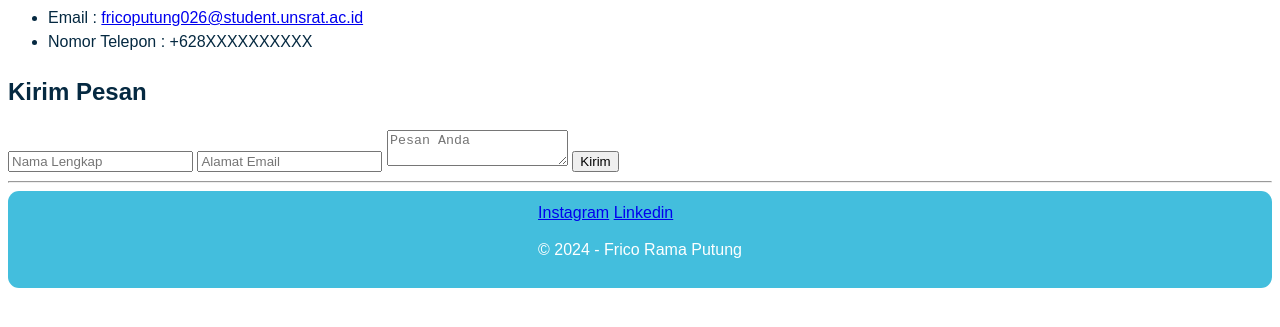
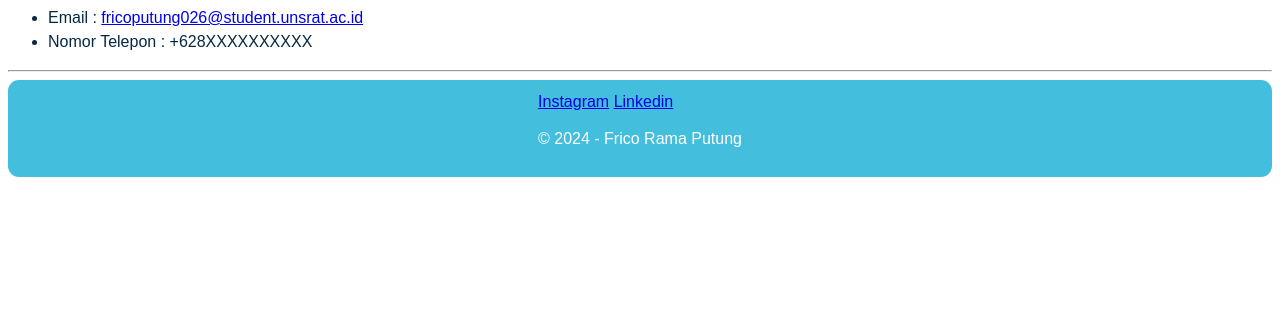
Before and after one commit to rvln/TIK2032-Project, a plain HTML site: page contact.html in a window 1280 px wide. Shown: the part 179-506 px from the top of the page. Drawn offline with Linux system fonts and the light colour scheme.

Commit message:
melakukan perubahan(hapus form) pada file contact.html

```diff
--- a/contact.html
+++ b/contact.html
@@ -30,21 +30,6 @@
           <li>Nomor Telepon : +628XXXXXXXXXX</li>
         </ul>
       </div>
-
-      <div>
-        <h2>Kirim Pesan</h2>
-        <form action="submit.php" method="post">
-          <input type="text" name="name" placeholder="Nama Lengkap" required />
-          <input
-            type="email"
-            name="email"
-            placeholder="Alamat Email"
-            required
-          />
-          <textarea name="message" placeholder="Pesan Anda" required></textarea>
-          <button type="submit">Kirim</button>
-        </form>
-      </div>
     </main>
     <hr />
 
```
